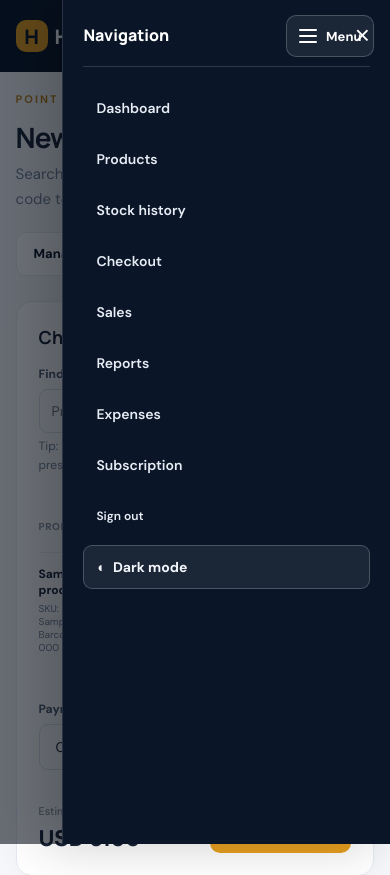
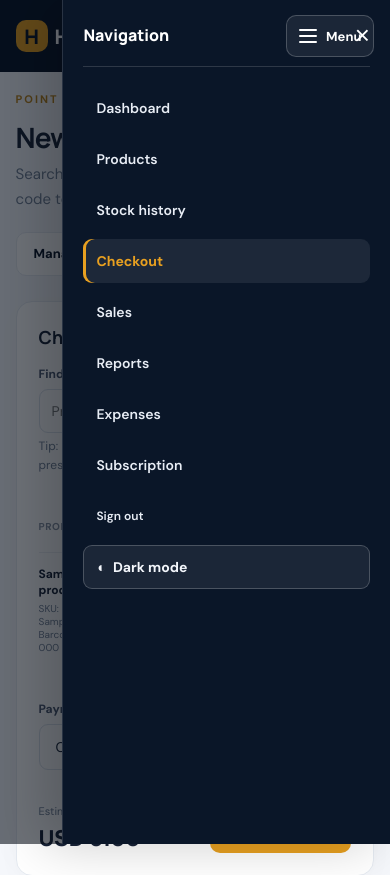
Before and after one commit to companyscarz/Hire, a Flask app: page /checkout in a window 390 px wide, after a click on "Menu". Shown: the top 875 px of the page. Run offline with Flask 3, Linux system fonts and the light colour scheme; a user stored in the database is signed in; tables that the repository leaves empty hold one stand-in row (values such as "Sample post").

Commit message:
Make the current page obvious in mobile and desktop navigation

```diff
--- a/scarz_pos/static/css/mobile-nav.css
+++ b/scarz_pos/static/css/mobile-nav.css
@@ -123,3 +123,17 @@
   .topbar nav#app-navigation .mobile-nav-close { flex: 0 0 auto; }
   body.mobile-nav-open { overflow: hidden; }
 }
+
+
+/* Clear active-page state in the shared navigation. */
+.topbar nav#app-navigation > a.active {
+  color: var(--amber);
+  text-decoration: none;
+  font-weight: 800;
+}
+@media (max-width: 720px) {
+  .topbar nav#app-navigation > a.active {
+    background: #ffffff14;
+    box-shadow: inset 3px 0 0 var(--amber);
+  }
+}
```
